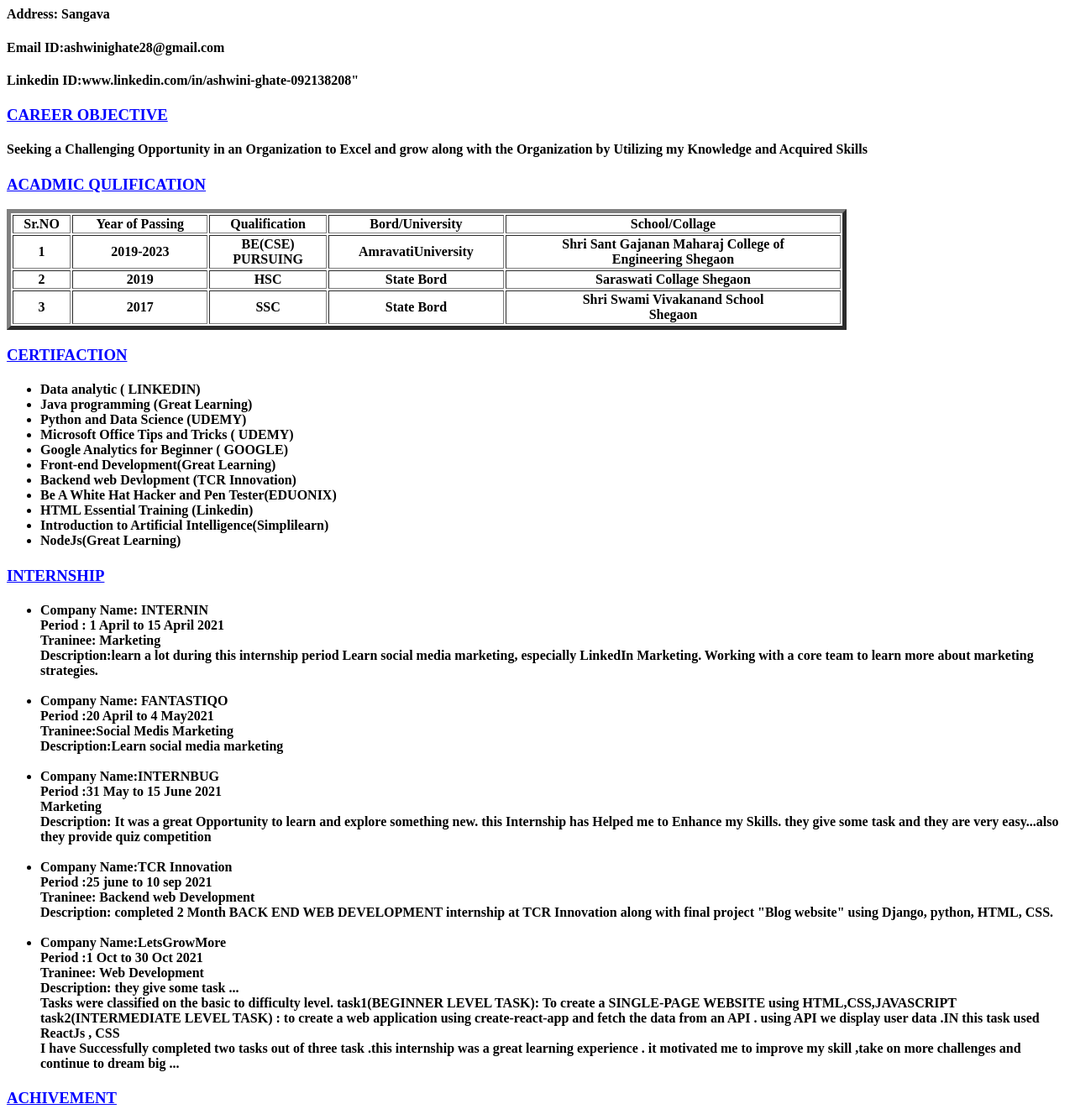
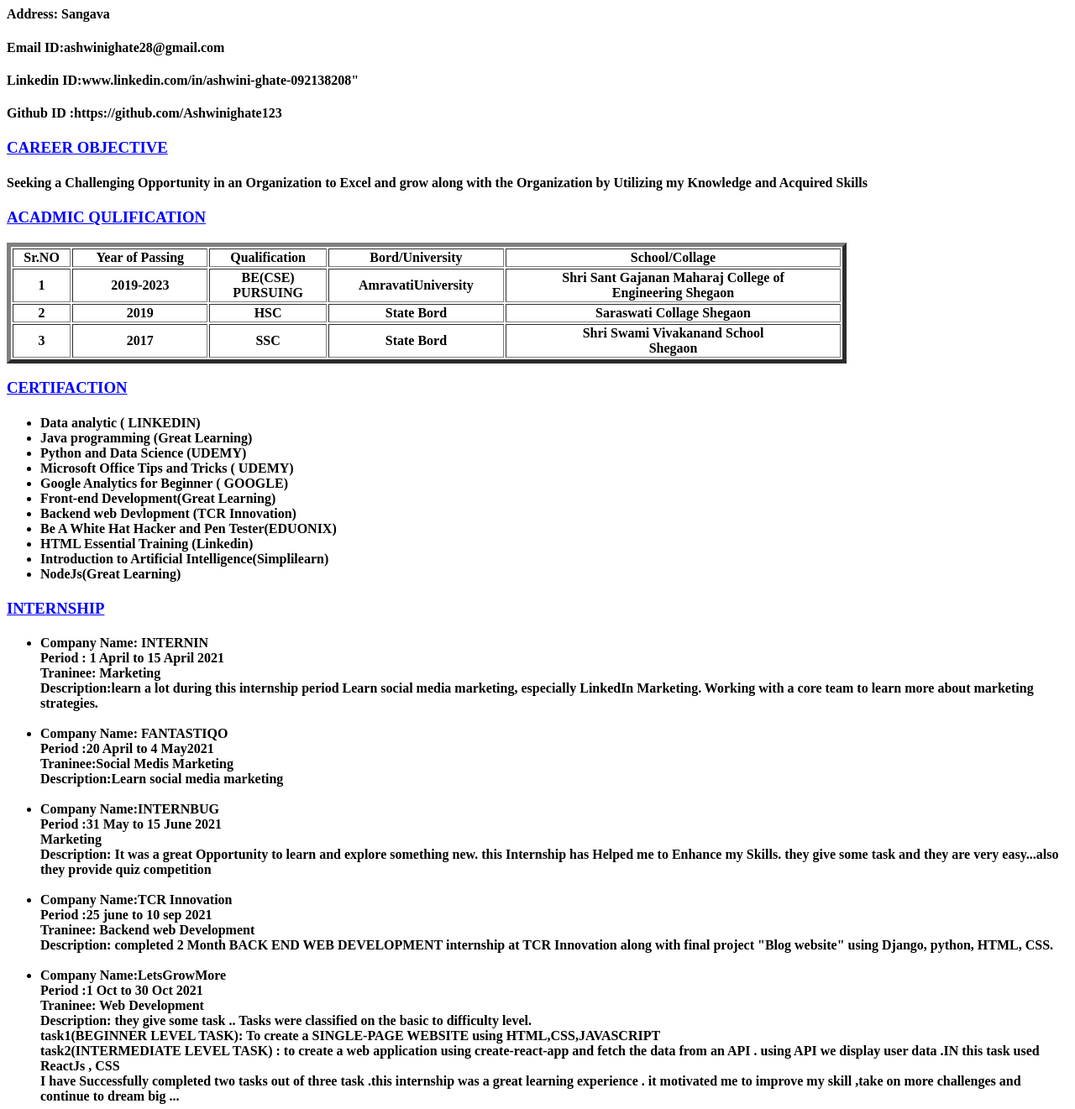
Before and after one commit to Ashwinighate123/ashu.github.io, a plain HTML site: page index.html in a window 1280 px wide. Shown: the part 180-1501 px from the top of the page at 84% size. Drawn offline with Linux system fonts and the light colour scheme.

Commit message:
Update index.html

```diff
--- a/index.html
+++ b/index.html
@@ -17,7 +17,7 @@
     <h4><b>Address</b>: Sangava </h4>
     <h4><b>Email ID</b>:ashwinighate28@gmail.com</h4>
     <h4><b>Linkedin ID</b>:www.linkedin.com/in/ashwini-ghate-092138208"</h4>
-
+    <h4><b>Github ID</b> :https://github.com/Ashwinighate123</h4>
 
     <h3><div><u><b>CAREER OBJECTIVE</b></u></div></h3>
     <h4>	Seeking a Challenging Opportunity in an Organization to Excel and grow along with the Organization by Utilizing my Knowledge and Acquired Skills</h4>
@@ -81,8 +81,8 @@ Learn social media marketing, especially LinkedIn Marketing.
 they give some task and they are very easy...also they provide quiz competition </li><br>
         <li>Company Name:TCR Innovation <BR>Period :25 june to 10 sep 2021<br>Traninee: Backend web Development <br>Description:
             completed 2 Month BACK END WEB DEVELOPMENT internship at TCR Innovation along with final project "Blog website" using Django, python, HTML, CSS.</li><br>
-        <li>Company Name:LetsGrowMore <BR>Period :1 Oct to 30 Oct 2021<br>Traninee: Web Development <br>Description: they give some task ...<br>
-            Tasks were classified on the basic to difficulty level.
+        <li>Company Name:LetsGrowMore <BR>Period :1 Oct to 30 Oct 2021<br>Traninee: Web Development <br>Description: they give some task ..
+            Tasks were classified on the basic to difficulty level.<br>
 task1(BEGINNER LEVEL TASK):
 To create a SINGLE-PAGE WEBSITE using HTML,CSS,JAVASCRIPT
 <br>task2(INTERMEDIATE LEVEL TASK) :
```
